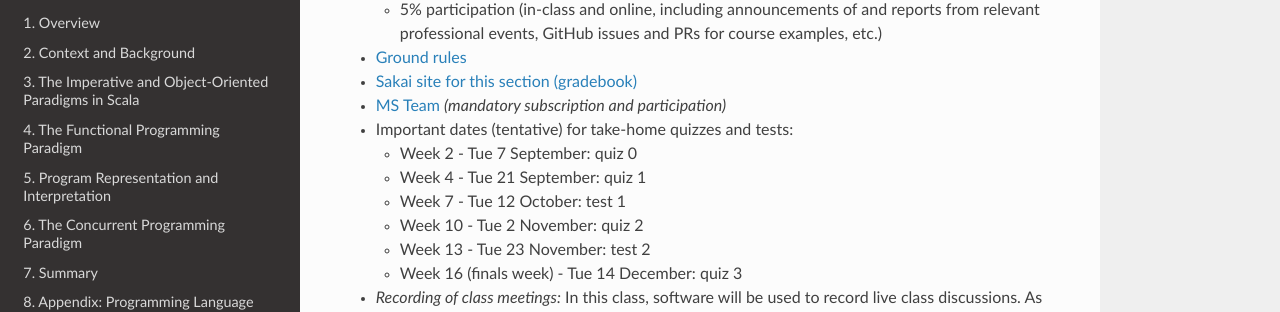
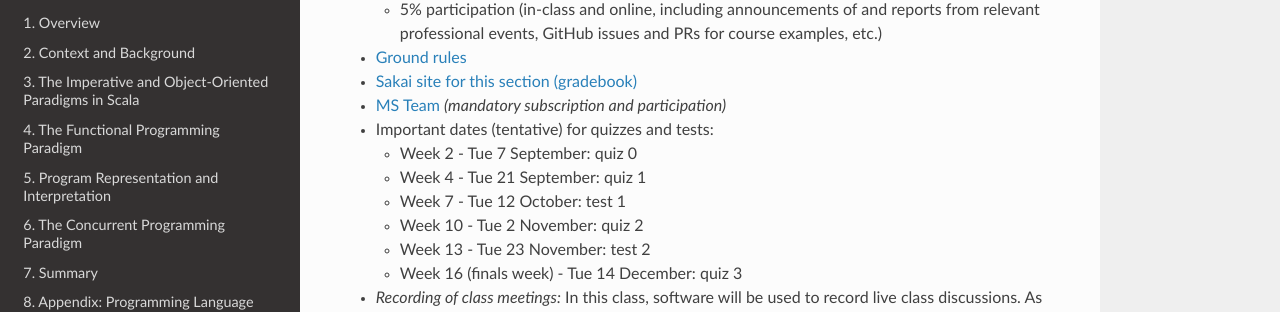
Before and after one commit to lucproglangcourse/lucproglangcourse.github.io, a Sphinx documentation site: the page built from source/syllabi/2021Fall.rst, in a window 1280 px wide and 900 px high, scrolled down 792 px. Shown: the part 138-450 px from the top of the window. Built offline with Sphinx 7.4.7 and the Read the Docs theme 2.0.0, drawn with Linux system fonts in a browser that asks for light colours.

Commit message:
minor update
Signed-off-by: Konstantin Läufer <klaeufer@gmail.com>

```diff
--- a/source/syllabi/2021Fall.rst
+++ b/source/syllabi/2021Fall.rst
@@ -42,7 +42,7 @@ Sections: 001/002 Fall 2021
 - `Sakai site for this section (gradebook) <https://sakai.luc.edu/portal/site/COMP_371_001_4379_1216>`_
 - `MS Team <https://teams.microsoft.com/l/team/19%3aaec55a5b5500469185bc3b2d87072760%40thread.tacv2/conversations?groupId=c4cd990e-f10c-4279-8e11-cd8f44b1a408&tenantId=021f4fe3-2b9c-4824-8378-bbcf9ec5accb>`_ *(mandatory subscription and participation)*
 
-- Important dates (tentative) for take-home quizzes and tests:
+- Important dates (tentative) for quizzes and tests:
 
   - Week 2 - Tue 7 September: quiz 0
   - Week 4 - Tue 21 September: quiz 1
```
